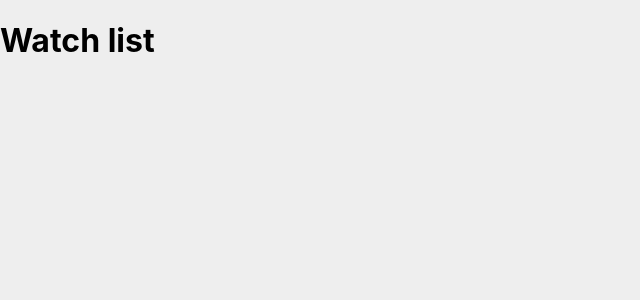
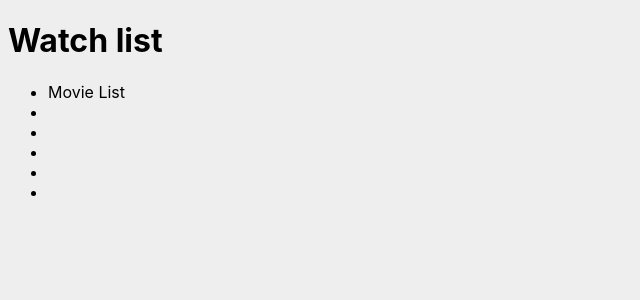
Before and after one commit to johannesstroebele91/graphql-library, a React (Create React App) app in the folder client/: page / in a window 1280 px wide. Shown: the top 300 px of the page, without its empty margins (0-640 px from the left). Built offline with nearby package versions, Linux system fonts and the light colour scheme.

Commit message:
Setup apollo client

```diff
--- a/client/package.json
+++ b/client/package.json
@@ -3,9 +3,11 @@
   "version": "0.1.0",
   "private": true,
   "dependencies": {
+    "@apollo/client": "^3.5.8",
     "@testing-library/jest-dom": "^5.16.1",
     "@testing-library/react": "^12.1.2",
     "@testing-library/user-event": "^13.5.0",
+    "graphql": "^16.3.0",
     "react": "^17.0.2",
     "react-dom": "^17.0.2",
     "react-scripts": "5.0.0",
--- a/client/src/App.js
+++ b/client/src/App.js
@@ -1,8 +1,22 @@
+import { ApolloClient, ApolloProvider, InMemoryCache } from "@apollo/client";
+import MovieList from "./components/MovieList";
+
+// Setup Apollo Client
+const client = new ApolloClient({
+  uri: "http://localhost:5000/graphql", // endpoint for requests
+  cache: new InMemoryCache(), // used for caching query results
+});
+
 function App() {
   return (
-    <div>
+    // ApolloProvider with the client property
+    // enables to get the data from the GraphQL endpoint
+    // and inject the received data to all components that are children of the ApolloProvider wrapper
+    // by dynamically injecting the data via `client={client}`
+    <ApolloProvider client={client}>
       <h1>Watch list</h1>
-    </div>
+      <MovieList />
+    </ApolloProvider>
   );
 }
 
--- /dev/null
+++ b/client/src/components/MovieList.js
@@ -0,0 +1,14 @@
+import React from "react";
+
+export default function MovieList() {
+  return (
+    <ul>
+      <li>Movie List</li>
+      <li></li>
+      <li></li>
+      <li></li>
+      <li></li>
+      <li></li>
+    </ul>
+  );
+}
--- a/client/src/index.css
+++ b/client/src/index.css
@@ -1,6 +1,5 @@
 body {
   background: #eee;
-  margin: 0;
   font-family: -apple-system, BlinkMacSystemFont, "Segoe UI", "Roboto", "Oxygen",
     "Ubuntu", "Cantarell", "Fira Sans", "Droid Sans", "Helvetica Neue",
     sans-serif;
```
Also changed, not shown: 2 other files (tests, documents, lock files or other folders).
